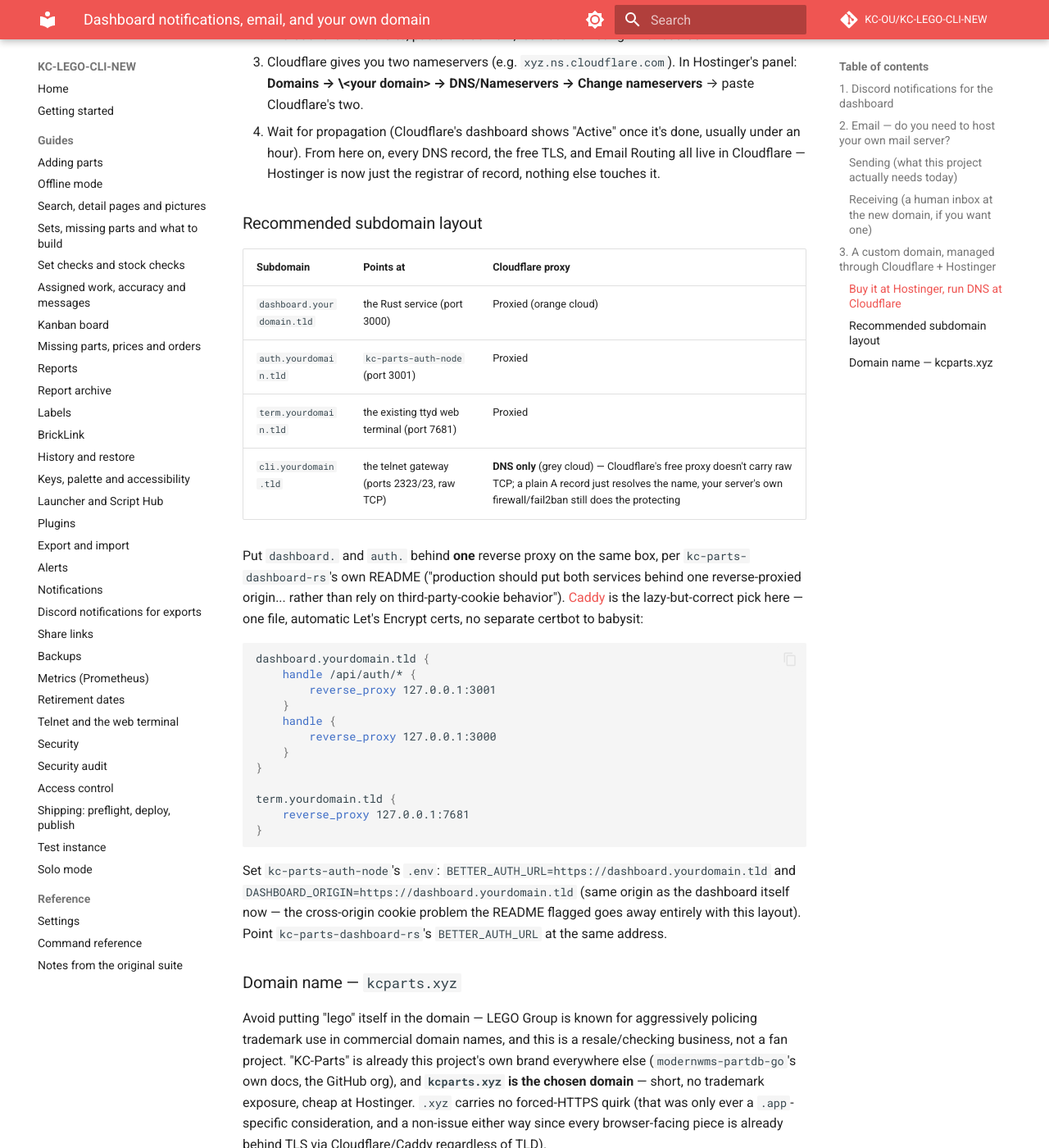
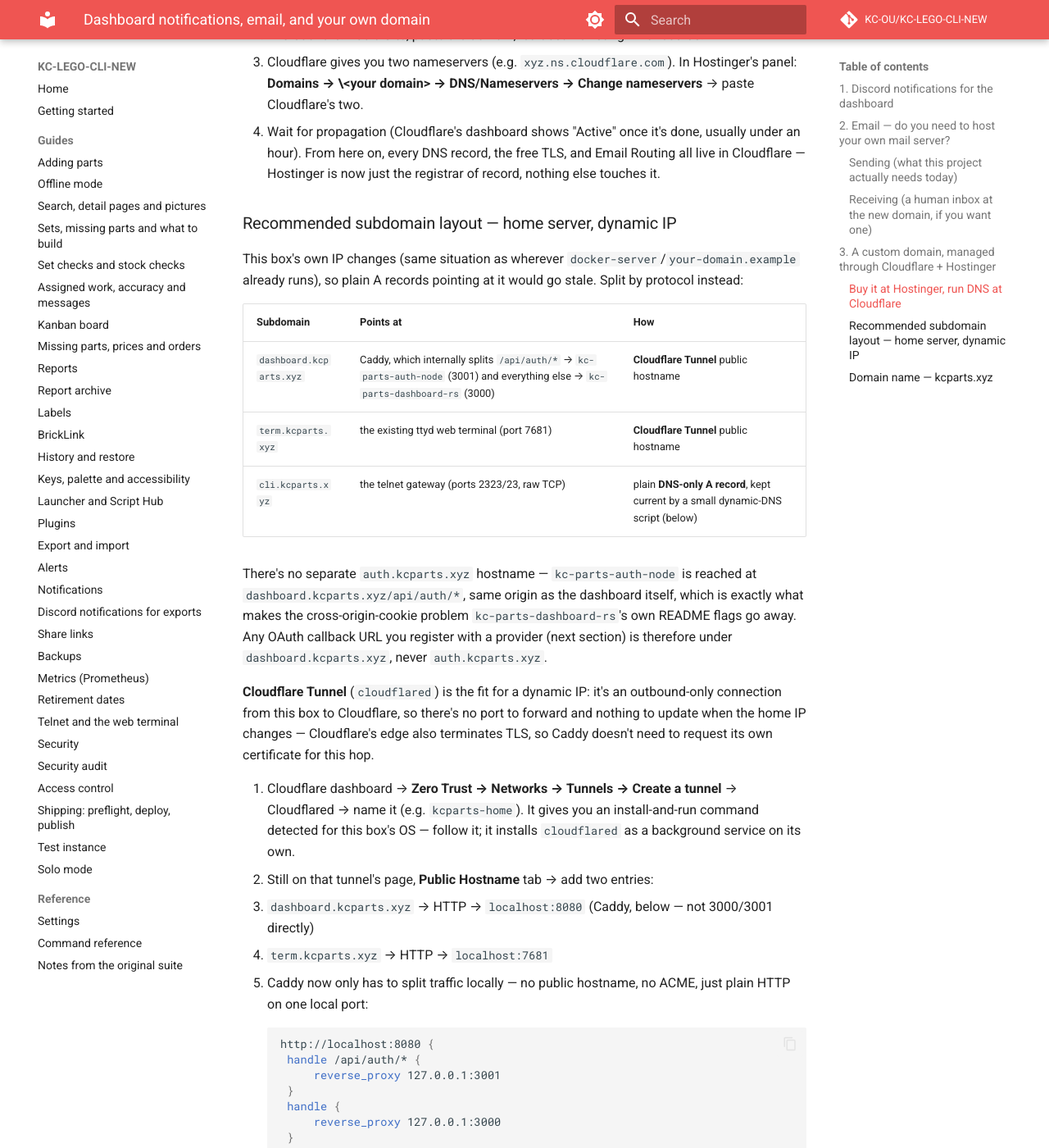
Before and after one commit to KC-OU/KC-LEGO-CLI-NEW, an MkDocs documentation site: the page built from docs/guides/dashboard-notifications-and-domain.md, in a window 1280 px wide and 1400 px high, scrolled down 2573 px. Shown: the whole window at 82% size. Built offline with MkDocs 1.6.1 and Material for MkDocs 9.7.7, drawn with Linux system fonts in a browser that asks for light colours; comment, search, counter and statistics services are not loaded; some of the changed text lies outside the part shown.

Commit message:
docs: switch domain setup to Cloudflare Tunnel for the dynamic-IP home server
Co-Authored-By: Claude Sonnet 5 <noreply@anthropic.com>
Claude-Session: https://claude.ai/code/session_01SUUTzqVZj1g9rbWSqc3mfw

````diff
--- a/docs/guides/dashboard-notifications-and-domain.md
+++ b/docs/guides/dashboard-notifications-and-domain.md
@@ -97,36 +97,69 @@ Hostinger for anything but the domain registration itself.
    every DNS record, the free TLS, and Email Routing all live in Cloudflare — Hostinger is now just the registrar of
    record, nothing else touches it.
 
-### Recommended subdomain layout
+### Recommended subdomain layout — home server, dynamic IP
 
-| Subdomain | Points at | Cloudflare proxy |
+This box's own IP changes (same situation as wherever `docker-server`/`your-domain.example` already runs), so plain
+A records pointing at it would go stale. Split by protocol instead:
+
+| Subdomain | Points at | How |
 |---|---|---|
-| `dashboard.yourdomain.tld` | the Rust service (port 3000) | Proxied (orange cloud) |
-| `auth.yourdomain.tld` | `kc-parts-auth-node` (port 3001) | Proxied |
-| `term.yourdomain.tld` | the existing ttyd web terminal (port 7681) | Proxied |
-| `cli.yourdomain.tld` | the telnet gateway (ports 2323/23, raw TCP) | **DNS only** (grey cloud) — Cloudflare's free proxy doesn't carry raw TCP; a plain A record just resolves the name, your server's own firewall/fail2ban still does the protecting |
+| `dashboard.kcparts.xyz` | Caddy, which internally splits `/api/auth/*` → `kc-parts-auth-node` (3001) and everything else → `kc-parts-dashboard-rs` (3000) | **Cloudflare Tunnel** public hostname |
+| `term.kcparts.xyz` | the existing ttyd web terminal (port 7681) | **Cloudflare Tunnel** public hostname |
+| `cli.kcparts.xyz` | the telnet gateway (ports 2323/23, raw TCP) | plain **DNS-only A record**, kept current by a small dynamic-DNS script (below) |
 
-Put `dashboard.` and `auth.` behind **one** reverse proxy on the same box, per `kc-parts-dashboard-rs`'s own
-README ("production should put both services behind one reverse-proxied origin... rather than rely on
-third-party-cookie behavior"). [Caddy](https://caddyserver.com) is the lazy-but-correct pick here — one file,
-automatic Let's Encrypt certs, no separate certbot to babysit:
+There's no separate `auth.kcparts.xyz` hostname — `kc-parts-auth-node` is reached at
+`dashboard.kcparts.xyz/api/auth/*`, same origin as the dashboard itself, which is exactly what makes the
+cross-origin-cookie problem `kc-parts-dashboard-rs`'s own README flags go away. Any OAuth callback URL you
+register with a provider (next section) is therefore under `dashboard.kcparts.xyz`, never `auth.kcparts.xyz`.
 
-```caddyfile
-dashboard.yourdomain.tld {
-	handle /api/auth/* {
-		reverse_proxy 127.0.0.1:3001
-	}
-	handle {
-		reverse_proxy 127.0.0.1:3000
-	}
-}
+**Cloudflare Tunnel** (`cloudflared`) is the fit for a dynamic IP: it's an outbound-only connection from this box
+to Cloudflare, so there's no port to forward and nothing to update when the home IP changes — Cloudflare's edge
+also terminates TLS, so Caddy doesn't need to request its own certificate for this hop.
 
-term.yourdomain.tld {
-	reverse_proxy 127.0.0.1:7681
-}
+1. Cloudflare dashboard → **Zero Trust → Networks → Tunnels → Create a tunnel** → Cloudflared → name it (e.g.
+   `kcparts-home`). It gives you an install-and-run command detected for this box's OS — follow it; it installs
+   `cloudflared` as a background service on its own.
+2. Still on that tunnel's page, **Public Hostname** tab → add two entries:
+   - `dashboard.kcparts.xyz` → HTTP → `localhost:8080` (Caddy, below — not 3000/3001 directly)
+   - `term.kcparts.xyz` → HTTP → `localhost:7681`
+3. Caddy now only has to split traffic locally — no public hostname, no ACME, just plain HTTP on one local port:
+   ```caddyfile
+   http://localhost:8080 {
+   	handle /api/auth/* {
+   		reverse_proxy 127.0.0.1:3001
+   	}
+   	handle {
+   		reverse_proxy 127.0.0.1:3000
+   	}
+   }
+   ```
+4. Set `kc-parts-auth-node`'s `.env`: `BETTER_AUTH_URL=https://dashboard.kcparts.xyz` and
+   `DASHBOARD_ORIGIN=https://dashboard.kcparts.xyz`. Point `kc-parts-dashboard-rs`'s `BETTER_AUTH_URL` at the
+   same address.
+
+**`cli.kcparts.xyz` (raw telnet) can't go through the tunnel** — Cloudflare's free tier only proxies HTTP(S)/SSH/
+RDP to anonymous internet clients, not arbitrary raw TCP, and a plain telnet client can't speak the Zero Trust
+client protocol a TCP tunnel would otherwise require. So this one stays a plain DNS-only (grey cloud) A record,
+kept pointed at the current home IP by a small cron script instead of by hand:
+
+```bash
+#!/bin/bash
+# ponytail: blind poll-and-patch every 5 min, fine for one record at this traffic level —
+# switch to a webhook-based updater only if 5 minutes of staleness after an IP change ever matters.
+set -eu
+ZONE_ID="…"     # kcparts.xyz's zone, from the Cloudflare dashboard's Overview page (right sidebar)
+RECORD_ID="…"   # the cli.kcparts.xyz A record's id — list it once: GET /zones/$ZONE_ID/dns_records?name=cli.kcparts.xyz
+API_TOKEN="…"   # Cloudflare → My Profile → API Tokens → Create Token → Zone:DNS:Edit, scoped to this zone only
+
+IP=$(curl -s https://api.ipify.org)
+curl -s -X PATCH "https://api.cloudflare.com/client/v4/zones/$ZONE_ID/dns_records/$RECORD_ID" \
+  -H "Authorization: Bearer $API_TOKEN" -H "Content-Type: application/json" \
+  --data "{\"type\":\"A\",\"name\":\"cli.kcparts.xyz\",\"content\":\"$IP\",\"proxied\":false}"
 ```
 
-Set `kc-parts-auth-node`'s `.env`: `BETTER_AUTH_URL=https://dashboard.yourdomain.tld` and `DASHBOARD_ORIGIN=https://dashboard.yourdomain.tld` (same origin as the dashboard itself now — the cross-origin cookie problem the README flagged goes away entirely with this layout). Point `kc-parts-dashboard-rs`'s `BETTER_AUTH_URL` at the same address.
+`crontab -e`: `*/5 * * * * /path/to/ddns.sh` — the server's own firewall/fail2ban keeps doing the actual
+protecting on that port, same as a static IP; this script only keeps the DNS name pointed at the right place.
 
 ### Domain name — `kcparts.xyz`
 
````
